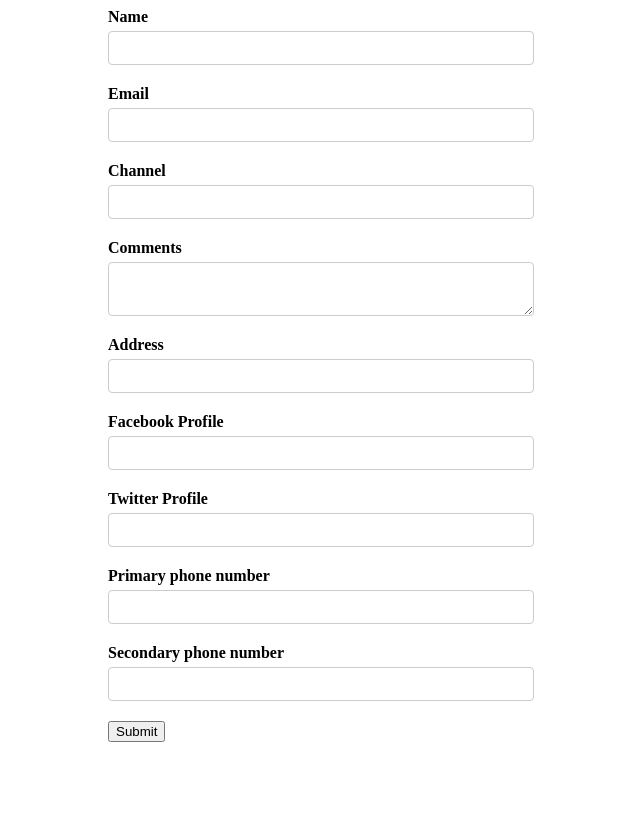
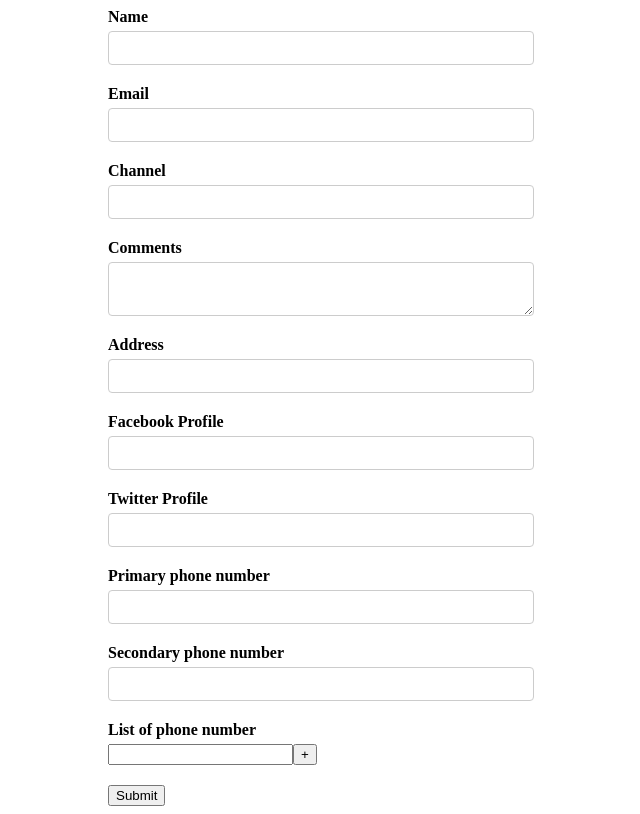
Before and after one commit to carltonj2000/react-formik-tut2, a React (Create React App) app: page / in a window 1280 px wide. Shown: the whole page, without its empty margins (319-959 px from the left). Built offline with nearby package versions, Linux system fonts and the light colour scheme.

Commit message:
Add FieldArray example

```diff
--- a/src/components/YoutubeForm.js
+++ b/src/components/YoutubeForm.js
@@ -1,6 +1,6 @@
 import React from "react";
 
-import { Field, Form, Formik, ErrorMessage } from "formik";
+import { Field, Form, Formik, ErrorMessage, FieldArray } from "formik";
 import * as Yup from "yup";
 
 import TextError from "./TextError";
@@ -16,6 +16,7 @@
     twitter: "",
   },
   phoneNumbers: ["", ""],
+  phNumbers: [""],
 };
 
 const validationSchema = Yup.object({
@@ -91,6 +92,34 @@
           <Field type="text" id="secondaryPh" name="phoneNumbers[1]" />
         </div>
 
+        <div className="form-control">
+          <label>List of phone number</label>
+          <FieldArray name="phNumbers">
+            {(filedArrayProps) => {
+              const { push, remove, form } = filedArrayProps;
+              const { values } = form;
+              const { phNumbers } = values;
+              return (
+                <div>
+                  {phNumbers.map((phNumber, index) => (
+                    <div key={index}>
+                      <Field name={`phNumbers[${index}]`} />
+                      {index > 0 && (
+                        <button type="button" onClick={() => remove(index)}>
+                          -
+                        </button>
+                      )}
+                      <button type="button" onClick={() => push("")}>
+                        +
+                      </button>
+                    </div>
+                  ))}
+                </div>
+              );
+            }}
+          </FieldArray>
+        </div>
+
         <button type="submit">Submit</button>
       </Form>
     </Formik>
```
